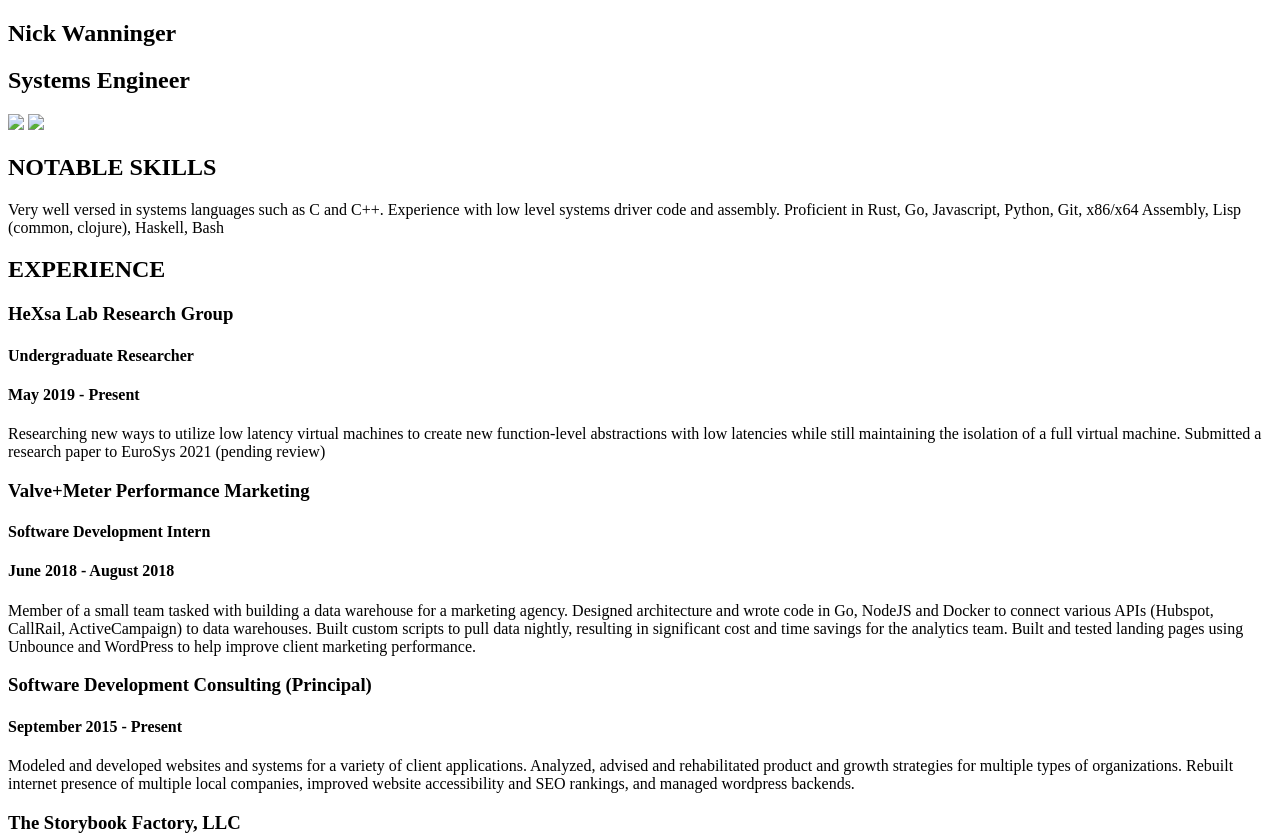
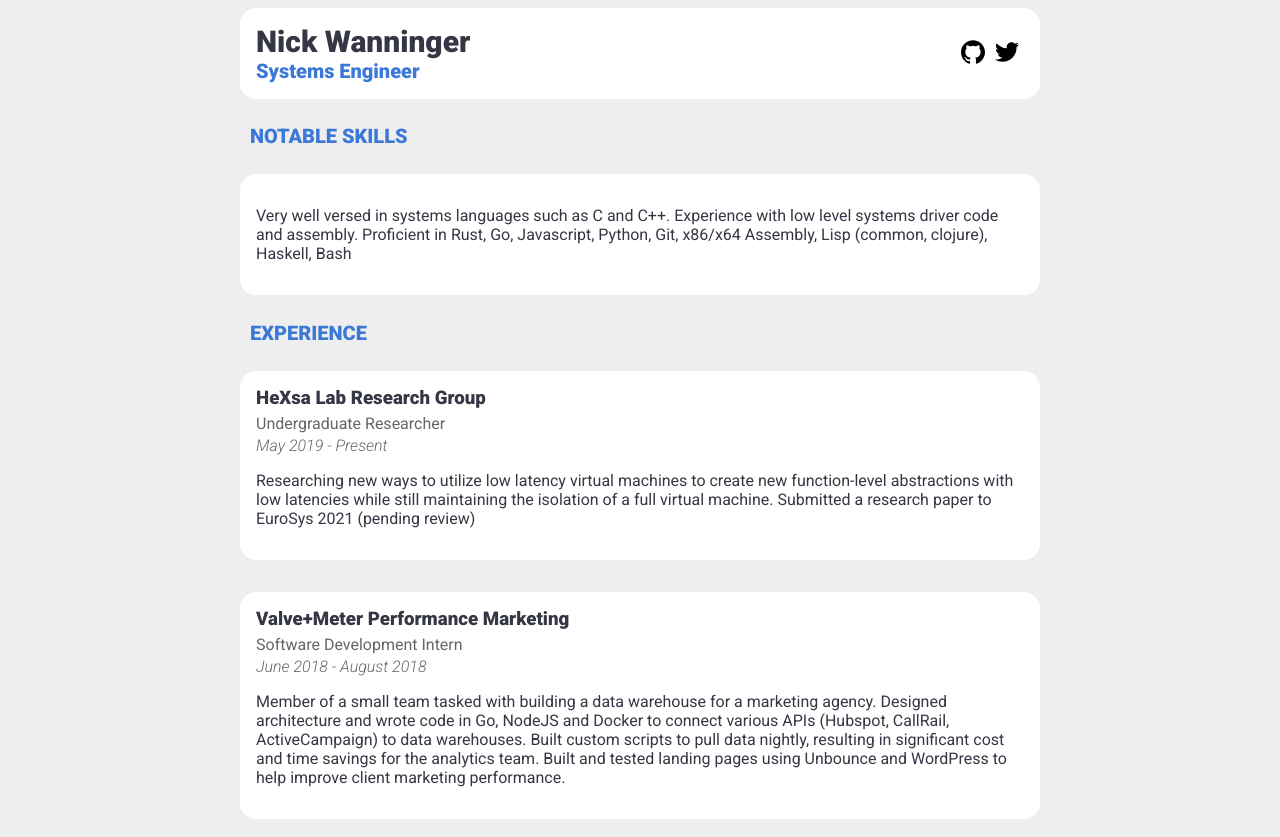
Before and after one commit to nickwanninger/resume, a plain HTML site: page index.html in a window 1280 px wide. Shown: the top 837 px of the page. Drawn offline with Linux system fonts and the light colour scheme; the site is published under a folder, as on GitHub Pages, so addresses that start at the root find nothing.

Commit message:
nonsense

```diff
--- a/index.html
+++ b/index.html
@@ -5,7 +5,7 @@
   <title>Nick Wanninger - Systems Engineer | Resume</title>
 
   <link href="https://fonts.googleapis.com/css2?family=Roboto:ital,wght@0,400;0,900;1,300&display=swap" rel="stylesheet">
-  <link href="/styles.css" rel="stylesheet">
+  <link href="./styles.css" rel="stylesheet">
 </head>
 
 <body>
@@ -20,8 +20,8 @@
       <div style="display: flex; flex: 1;"></div>
 
 
-      <a href="https://github.com/nickwanninger" target="_blank"><img class="icon" src="/res/icons/github.svg"/></a>
-      <a href="https://twitter.com/nickwanninger" target="_blank"><img class="icon" src="/res/icons/twitter.svg"/></a>
+      <a href="https://github.com/nickwanninger" target="_blank"><img class="icon" src="./res/icons/github.svg"/></a>
+      <a href="https://twitter.com/nickwanninger" target="_blank"><img class="icon" src="./res/icons/twitter.svg"/></a>
 
     </nav>
 
```
